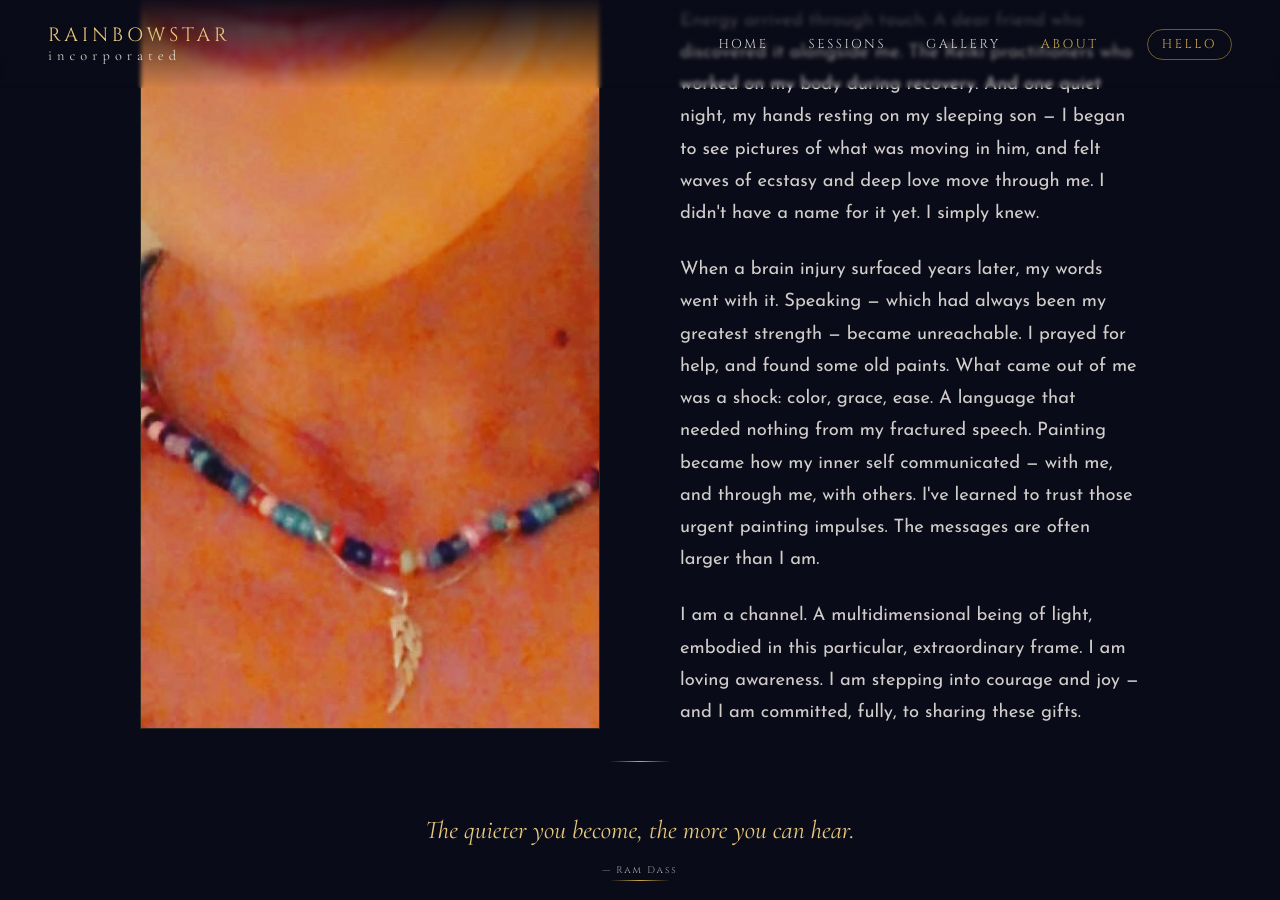
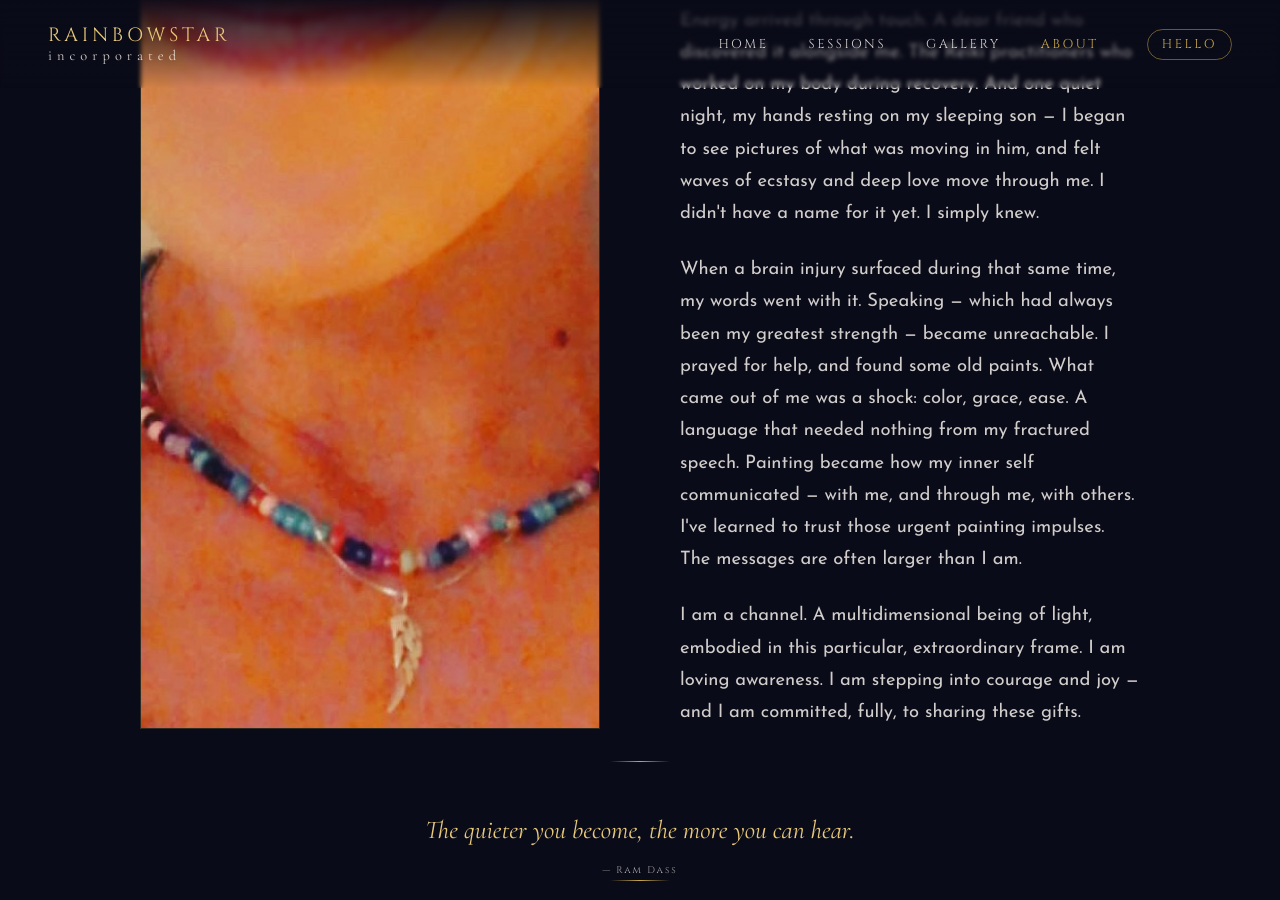
Before and after one commit to rainbowstarinc/rainbowstarinc.github.io, a Jekyll site: the page built from pages/about.html, in a window 1280 px wide and 900 px high, scrolled down 1799 px. Built offline with Jekyll 4.4.1, drawn with Linux system fonts in a browser that asks for light colours.

Commit message:
Fix brain injury timing in about page bio
The brain injury emerged during the same accident/recovery period, not years later.

Co-Authored-By: Claude Sonnet 4.6 <noreply@anthropic.com>

```diff
--- a/pages/about.html
+++ b/pages/about.html
@@ -76,7 +76,7 @@ json_ld: |
             Energy arrived through touch. A dear friend who discovered it alongside me. The Reiki practitioners who worked on my body during recovery. And one quiet night, my hands resting on my sleeping son — I began to see pictures of what was moving in him, and felt waves of ecstasy and deep love move through me. I didn't have a name for it yet. I simply knew.
           </p>
           <p style="color:var(--white-soft); margin-bottom:1.5rem;">
-            When a brain injury surfaced years later, my words went with it. Speaking — which had always been my greatest strength — became unreachable. I prayed for help, and found some old paints. What came out of me was a shock: color, grace, ease. A language that needed nothing from my fractured speech. Painting became how my inner self communicated — with me, and through me, with others. I've learned to trust those urgent painting impulses. The messages are often larger than I am.
+            When a brain injury surfaced during that same time, my words went with it. Speaking — which had always been my greatest strength — became unreachable. I prayed for help, and found some old paints. What came out of me was a shock: color, grace, ease. A language that needed nothing from my fractured speech. Painting became how my inner self communicated — with me, and through me, with others. I've learned to trust those urgent painting impulses. The messages are often larger than I am.
           </p>
           <p style="color:var(--white-soft); margin-bottom:0;">
             I am a channel. A multidimensional being of light, embodied in this particular, extraordinary frame. I am loving awareness. I am stepping into courage and joy — and I am committed, fully, to sharing these gifts.
```
